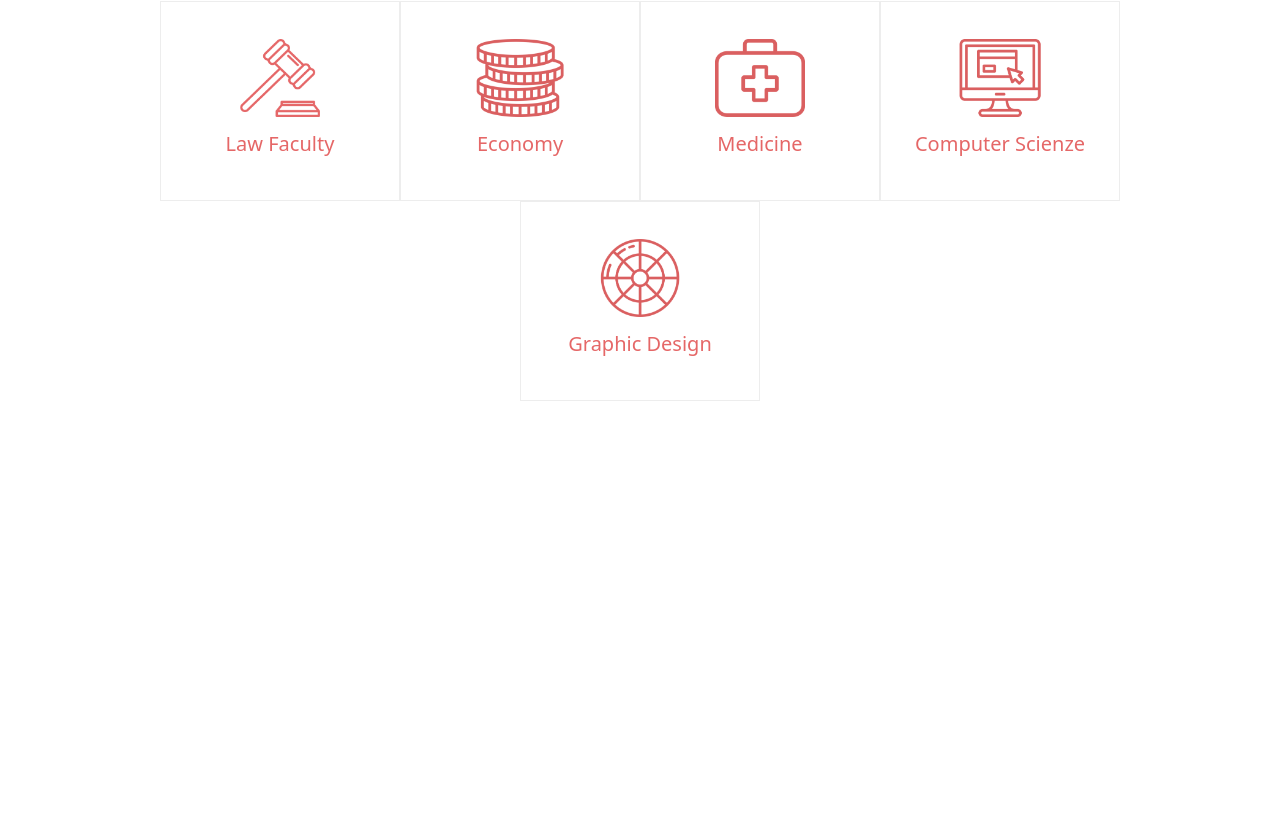
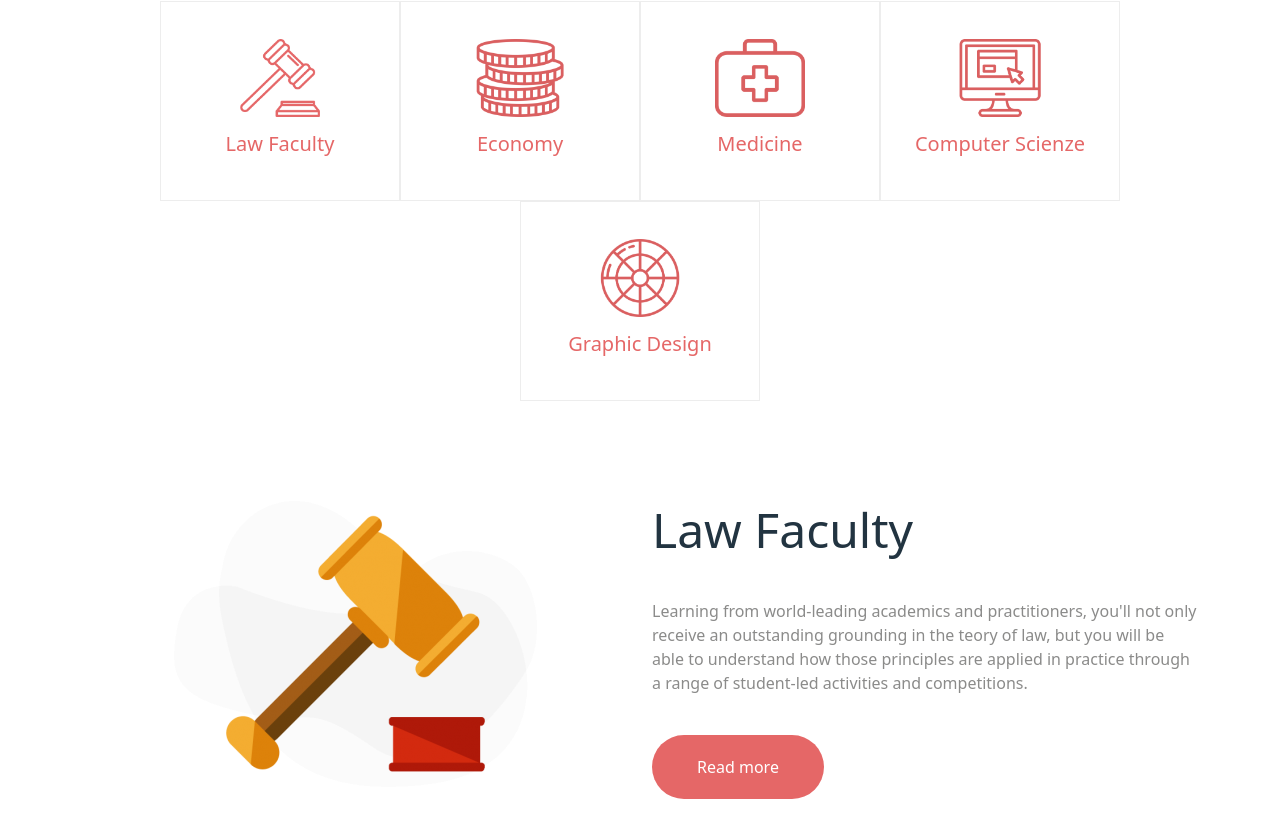
Before and after one commit to MarcoRomanohub/proj-html-vuejs, a Vue app: page / in a window 1280 px wide. Shown: the part 1882-2719 px from the top of the page. Built offline with nearby package versions, Linux system fonts and the light colour scheme.

Commit message:
[add] Law Faculty in courses section

```diff
--- a/src/components/partials/courses.vue
+++ b/src/components/partials/courses.vue
@@ -54,6 +54,25 @@
       </div>
     </div>
 
+    <div class="container faculty">
+      <div class="row row-cols-2 ">
+        <div class="col d-flex justify-content-center ">
+          <div class="img">
+            <img src="/public/edu/img/Gavel-Illustration-e1556884768193.png" alt="">
+          </div>
+        </div>
+        <div class="col">
+          <div class="text">
+            <h3>Law Faculty</h3>
+            <p>
+              Learning from world-leading academics and practitioners, you'll not only receive an outstanding grounding in the teory of law, but you will be able to understand how those principles are applied in practice through a range of student-led activities and competitions.
+            </p>
+            <button class=" btn btn-secondary  ">Read more</button>
+          </div>
+        </div>
+      </div>
+    </div>
+
 
 
   </section>
@@ -72,9 +91,20 @@
     h2{
         font-size: 3.7rem;
       }
+    h3{
+        font-size: 3rem;
+      }
+      h2, h3{
+        color: var(--blu-text);
+      }
       p{
         color: #454545;
         margin: 40px 0;
+      }
+      .btn{
+        border: none;
+        border-radius: 2rem;
+        padding: 1rem 1.8rem;
       }
   .container.courses{
     margin-top: 130px;
@@ -87,9 +117,7 @@
 
       .btn {
         background-color: var(--yellow-btn);
-        border: none;
-        border-radius: 2rem;
-        padding: 1rem 1.8rem;
+
       }
     }
   }
@@ -110,5 +138,15 @@
       }
     }
   }
+  .container.faculty{
+    margin-top: 100px;
+    p{
+      color: #8B8B8A;
+    }
+    .btn{
+      padding: 20px 45px;
+      background-color: var(--primary-color);
+    }
+  }
 }
 </style>
```
